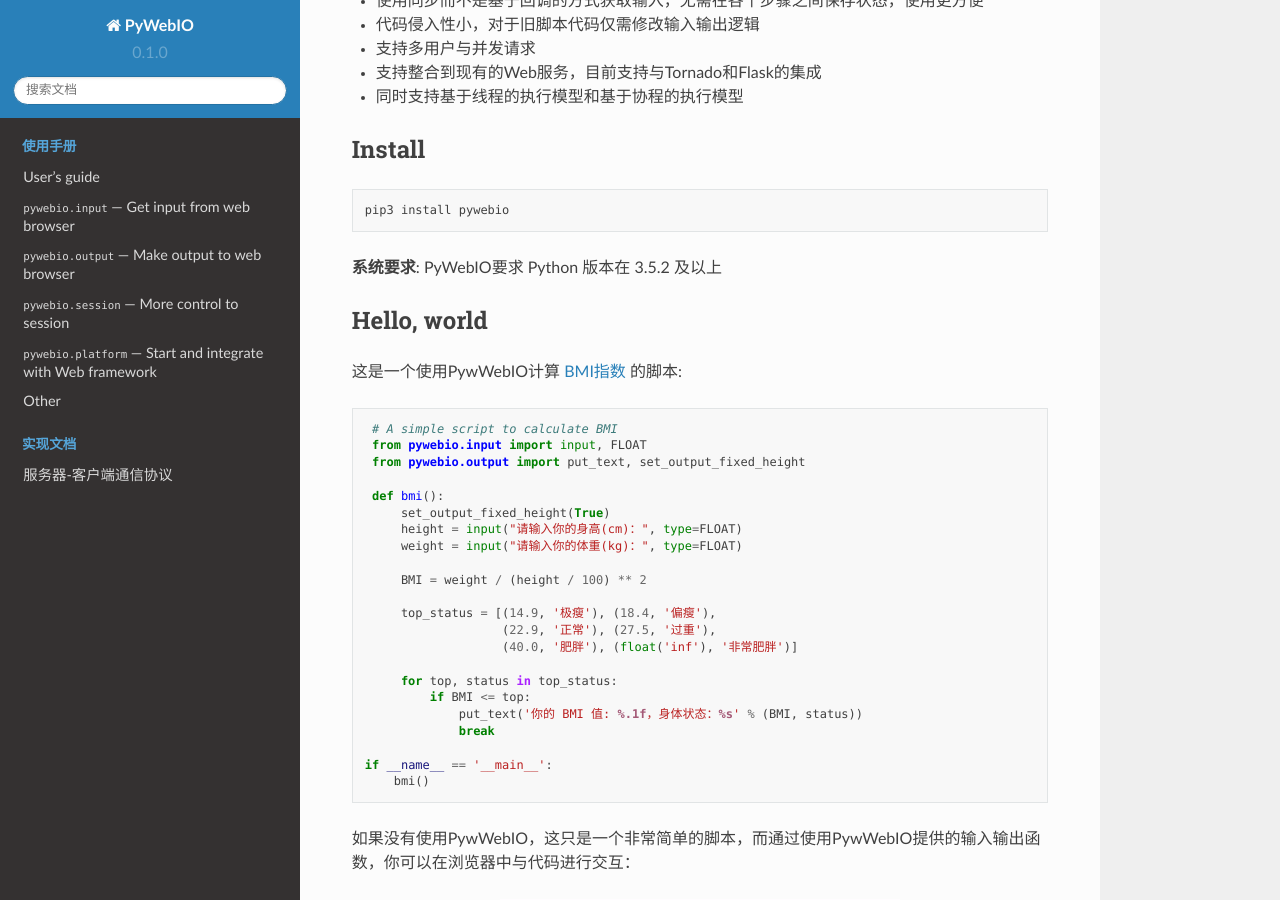
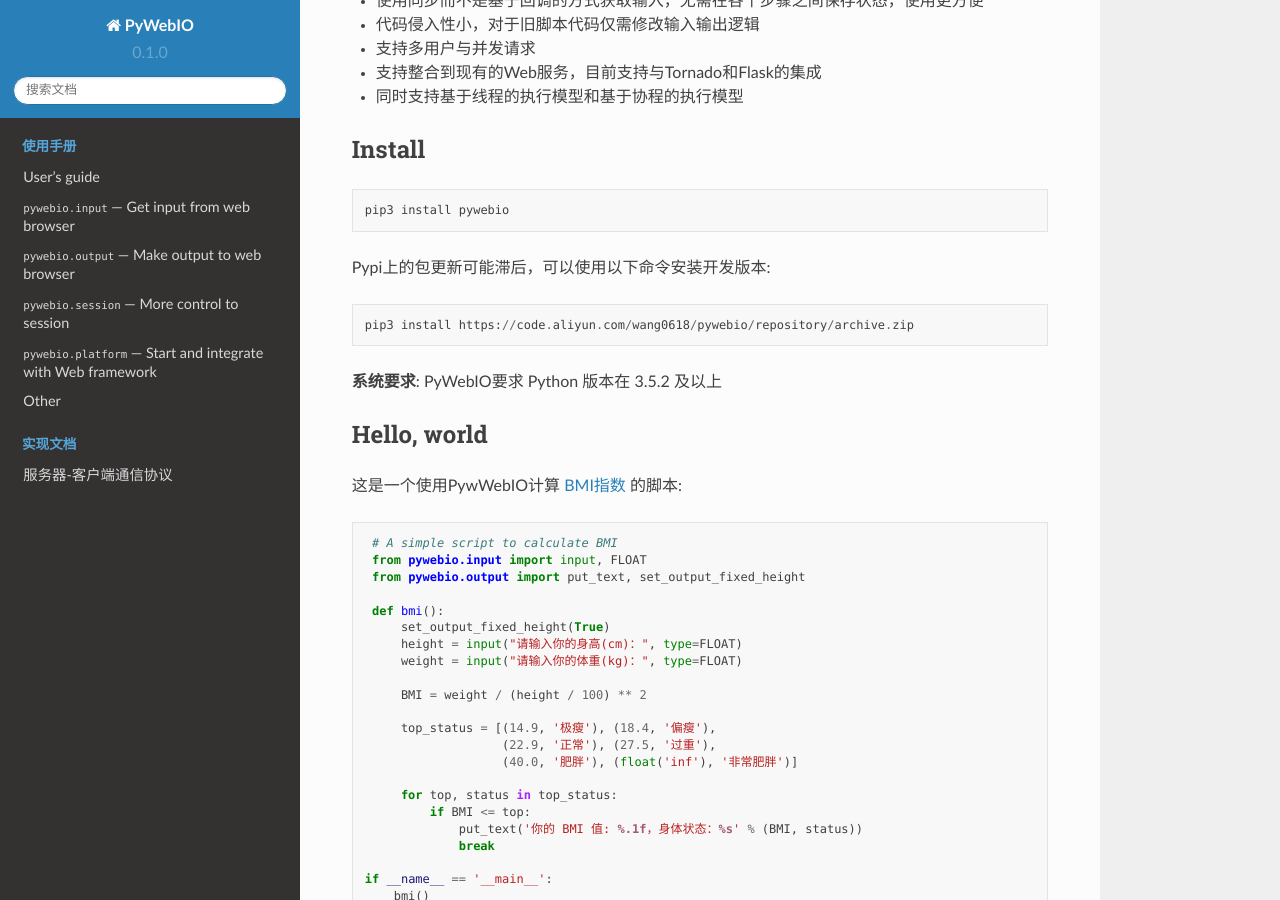
Before and after one commit to pywebio/PyWebIO, a Sphinx documentation site: the page built from docs/index.rst, in a window 1280 px wide and 900 px high, scrolled down 331 px. Built offline with Sphinx 7.4.7 and the Read the Docs theme 2.0.0, drawn with Linux system fonts in a browser that asks for light colours.

Commit message:
maint: code style and typo fix

```diff
--- a/docs/index.rst
+++ b/docs/index.rst
@@ -20,6 +20,10 @@ Install
 ::
 
    pip3 install pywebio
+
+Pypi上的包更新可能滞后，可以使用以下命令安装开发版本::
+
+    pip3 install https://code.aliyun.com/wang0618/pywebio/repository/archive.zip
 
 **系统要求**: PyWebIO要求 Python 版本在 3.5.2 及以上
 
```
Also changed, not shown: other parts of docs/index.rst (+1 -1 lines), 2 other files.
